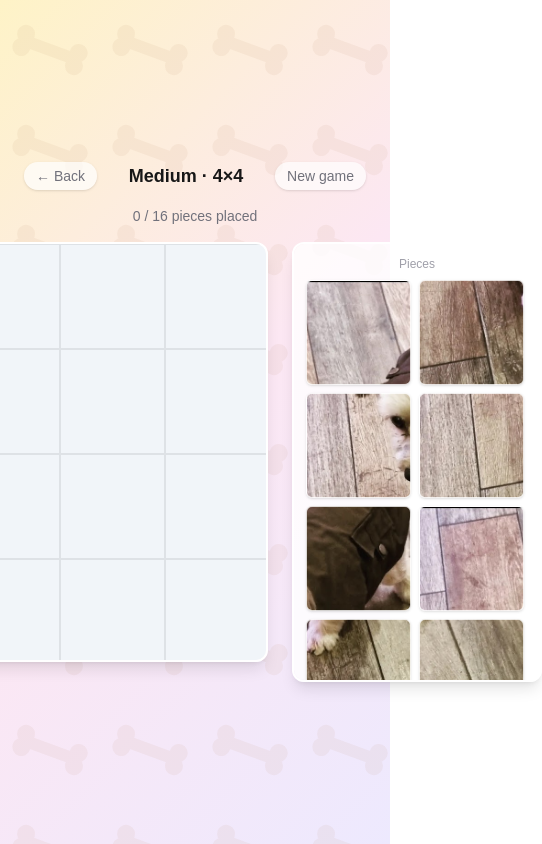
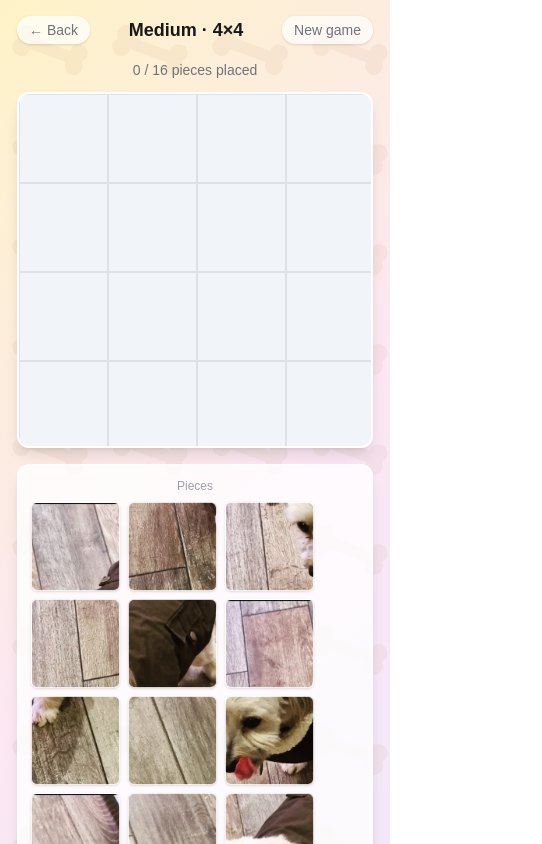
Before and after one commit to essjayryanl/jimmy_puzzle, a Next.js app: page / in a window 390 px wide. Both pictures are taken after a click on the button "Start puzzle →". Shown: the top 844 px of the page, 542 px wide, since content can reach past the window. Built offline with nearby package versions, Linux system fonts and the light colour scheme.

Commit message:
Mobile responsive: pointer events, dynamic board sizing, stacked layout

```diff
--- a/app/components/PuzzleGame.tsx
+++ b/app/components/PuzzleGame.tsx
@@ -5,7 +5,7 @@ import Fireworks from './Fireworks'
 
 export type Difficulty = 'easy' | 'medium' | 'hard'
 const GRID: Record<Difficulty, number> = { easy: 3, medium: 4, hard: 5 }
-const BOARD_SIZE = 420
+const MAX_BOARD = 420
 
 function shuffle<T>(arr: T[]): T[] {
   const a = [...arr]
@@ -33,6 +33,7 @@ function pieceStyle(pieceId: number, cols: number, size: number): React.CSSPrope
     backgroundPosition: `-${col * size}px -${row * size}px`,
     backgroundRepeat: 'no-repeat',
     flexShrink: 0,
+    touchAction: 'none',
   }
 }
 
@@ -50,8 +51,21 @@ interface Props {
 
 export default function PuzzleGame({ difficulty, onBack }: Props) {
   const cols = GRID[difficulty]
-  const pieceSize = BOARD_SIZE / cols
   const total = cols * cols
+
+  // Responsive: fills screen width on mobile, capped at MAX_BOARD on desktop
+  const [boardSize, setBoardSize] = useState(MAX_BOARD)
+  useEffect(() => {
+    const calc = () => {
+      const maxW = Math.min(window.innerWidth - 32, MAX_BOARD)
+      setBoardSize(Math.floor(maxW / cols) * cols)
+    }
+    calc()
+    window.addEventListener('resize', calc)
+    return () => window.removeEventListener('resize', calc)
+  }, [cols])
+
+  const pieceSize = boardSize / cols
 
   const [slotMap, setSlotMap] = useState<Record<number, number>>({})
   const [tray, setTray] = useState<number[]>(() =>
@@ -62,11 +76,15 @@ export default function PuzzleGame({ difficulty, onBack }: Props) {
   const [flash, setFlash] = useState<Set<number>>(new Set())
 
   const boardRef = useRef<HTMLDivElement>(null)
-  // Refs to avoid stale closures in window event handlers
+  // Refs so event handlers always read current values without stale closures
   const slotRef = useRef(slotMap)
   const trayRef = useRef(tray)
+  const boardSizeRef = useRef(boardSize)
+  const pieceSizeRef = useRef(pieceSize)
   slotRef.current = slotMap
   trayRef.current = tray
+  boardSizeRef.current = boardSize
+  pieceSizeRef.current = pieceSize
 
   // Win check
   useEffect(() => {
@@ -76,18 +94,23 @@ export default function PuzzleGame({ difficulty, onBack }: Props) {
     }
   }, [slotMap, total])
 
-  const startDrag = useCallback((e: React.MouseEvent, pieceId: number, fromSlot: number | null) => {
+  const startDrag = useCallback((e: React.PointerEvent, pieceId: number, fromSlot: number | null) => {
     e.preventDefault()
     const rect = (e.currentTarget as HTMLElement).getBoundingClientRect()
-    setDrag({ pieceId, fromSlot, mouseX: e.clientX, mouseY: e.clientY, offsetX: e.clientX - rect.left, offsetY: e.clientY - rect.top })
+    setDrag({
+      pieceId, fromSlot,
+      mouseX: e.clientX, mouseY: e.clientY,
+      offsetX: e.clientX - rect.left, offsetY: e.clientY - rect.top,
+    })
   }, [])
 
   useEffect(() => {
     if (!drag) return
 
-    const onMove = (e: MouseEvent) => setDrag(d => d ? { ...d, mouseX: e.clientX, mouseY: e.clientY } : null)
+    const onMove = (e: PointerEvent) =>
+      setDrag(d => d ? { ...d, mouseX: e.clientX, mouseY: e.clientY } : null)
 
-    const onUp = (e: MouseEvent) => {
+    const onUp = (e: PointerEvent) => {
       if (!drag || !boardRef.current) { setDrag(null); return }
 
       const rect = boardRef.current.getBoundingClientRect()
@@ -95,9 +118,11 @@ export default function PuzzleGame({ difficulty, onBack }: Props) {
       const y = e.clientY - rect.top
       const sm = slotRef.current
       const tr = trayRef.current
+      const bs = boardSizeRef.current
+      const ps = pieceSizeRef.current
 
-      if (x >= 0 && x < BOARD_SIZE && y >= 0 && y < BOARD_SIZE) {
-        const targetSlot = Math.floor(y / pieceSize) * cols + Math.floor(x / pieceSize)
+      if (x >= 0 && x < bs && y >= 0 && y < bs) {
+        const targetSlot = Math.floor(y / ps) * cols + Math.floor(x / ps)
         const displaced = sm[targetSlot]
 
         const newSlotMap = { ...sm }
@@ -110,13 +135,11 @@ export default function PuzzleGame({ difficulty, onBack }: Props) {
         setSlotMap(newSlotMap)
         setTray(newTray)
 
-        // Flash green if piece landed in its correct slot
         if (targetSlot === drag.pieceId) {
           setFlash(s => new Set([...s, targetSlot]))
           setTimeout(() => setFlash(s => { const n = new Set(s); n.delete(targetSlot); return n }), 600)
         }
       } else if (drag.fromSlot !== null) {
-        // Dropped outside board — return piece to tray
         const newSlotMap = { ...sm }
         delete newSlotMap[drag.fromSlot]
         setSlotMap(newSlotMap)
@@ -126,10 +149,13 @@ export default function PuzzleGame({ difficulty, onBack }: Props) {
       setDrag(null)
     }
 
-    window.addEventListener('mousemove', onMove)
-    window.addEventListener('mouseup', onUp)
-    return () => { window.removeEventListener('mousemove', onMove); window.removeEventListener('mouseup', onUp) }
-  }, [drag, cols, pieceSize])
+    window.addEventListener('pointermove', onMove)
+    window.addEventListener('pointerup', onUp)
+    return () => {
+      window.removeEventListener('pointermove', onMove)
+      window.removeEventListener('pointerup', onUp)
+    }
+  }, [drag, cols])
 
   const reset = () => {
     setSlotMap({})
@@ -139,19 +165,14 @@ export default function PuzzleGame({ difficulty, onBack }: Props) {
     setFlash(new Set())
   }
 
-  const trayWidth = 2 * (pieceSize + 8) + 24
-
   return (
-    <div
-      className="bone-bg min-h-screen flex flex-col items-center justify-center p-6"
-      style={{ userSelect: 'none' }}
-    >
+    <div className="bone-bg min-h-screen flex flex-col items-center justify-center p-4" style={{ userSelect: 'none' }}>
       {won && <Fireworks />}
 
       {/* Win overlay */}
       {won && (
         <div className="fixed inset-0 flex items-center justify-center z-40" style={{ background: 'rgba(0,0,0,0.35)', backdropFilter: 'blur(4px)' }}>
-          <div className="bg-white rounded-3xl shadow-2xl p-12 text-center max-w-xs w-full">
+          <div className="bg-white rounded-3xl shadow-2xl p-10 text-center max-w-xs w-full mx-4">
             <div className="text-6xl mb-4">🎉</div>
             <h2 className="text-3xl font-black mb-2">You did it!</h2>
             <p className="text-zinc-500 mb-8 text-sm">Jimmy is back in one piece!</p>
@@ -168,7 +189,7 @@ export default function PuzzleGame({ difficulty, onBack }: Props) {
       )}
 
       {/* Header */}
-      <div className="flex items-center gap-4 mb-4 w-full max-w-3xl">
+      <div className="flex items-center gap-4 mb-4 w-full" style={{ maxWidth: boardSize }}>
         <button onClick={onBack} className="text-sm text-zinc-500 hover:text-zinc-800 transition-colors px-3 py-1 rounded-full bg-white/70 shadow-sm">
           ← Back
         </button>
@@ -180,17 +201,15 @@ export default function PuzzleGame({ difficulty, onBack }: Props) {
         </button>
       </div>
 
-      <div className="text-sm text-zinc-500 mb-4">
+      <div className="text-sm text-zinc-500 mb-3">
         {Object.keys(slotMap).length} / {total} pieces placed
       </div>
 
-      {/* Game area */}
-      <div className="flex gap-6 items-start">
-        {/* Board */}
+      {/* Board — stacked above tray on all screen sizes */}
       <div
         ref={boardRef}
-          className="relative rounded-xl overflow-hidden shadow-lg border-2 border-white bg-white/80"
-          style={{ width: BOARD_SIZE, height: BOARD_SIZE }}
+        className="relative rounded-xl overflow-hidden shadow-lg border-2 border-white bg-white/80 mb-4"
+        style={{ width: boardSize, height: boardSize }}
       >
         {Array.from({ length: total }, (_, i) => {
           const row = Math.floor(i / cols)
@@ -212,9 +231,8 @@ export default function PuzzleGame({ difficulty, onBack }: Props) {
             >
               {placed !== undefined && !draggingThis && (
                 <div
-                    className="cursor-grab active:cursor-grabbing"
                   style={pieceStyle(placed, cols, pieceSize)}
-                    onMouseDown={(e) => startDrag(e, placed, i)}
+                  onPointerDown={(e) => startDrag(e, placed, i)}
                 />
               )}
             </div>
@@ -222,10 +240,10 @@ export default function PuzzleGame({ difficulty, onBack }: Props) {
         })}
       </div>
 
-        {/* Tray */}
+      {/* Tray — wrapping grid below the board */}
       <div
-          className="rounded-xl border-2 border-white bg-white/80 shadow-lg p-3 overflow-y-auto"
-          style={{ width: trayWidth, maxHeight: BOARD_SIZE + 20 }}
+        className="rounded-xl border-2 border-white bg-white/80 shadow-lg p-3"
+        style={{ width: boardSize }}
       >
         <p className="text-xs text-zinc-400 text-center mb-2 font-medium">Pieces</p>
         <div className="flex flex-wrap gap-2">
@@ -234,12 +252,11 @@ export default function PuzzleGame({ difficulty, onBack }: Props) {
             .map(id => (
               <div
                 key={id}
-                  className="cursor-grab active:cursor-grabbing rounded-md shadow-sm hover:shadow-md transition-shadow border border-white/80"
+                className="rounded-md shadow-sm border border-white/80"
                 style={pieceStyle(id, cols, pieceSize)}
-                  onMouseDown={(e) => startDrag(e, id, null)}
+                onPointerDown={(e) => startDrag(e, id, null)}
               />
             ))}
-          </div>
         </div>
       </div>
 
--- a/app/page.tsx
+++ b/app/page.tsx
@@ -19,7 +19,7 @@ export default function Home() {
 
   return (
     <div className="bone-bg min-h-screen flex items-center justify-center p-8">
-      <div className="bg-white rounded-3xl shadow-xl p-10 max-w-sm w-full text-center">
+      <div className="bg-white rounded-3xl shadow-xl p-8 max-w-sm w-full text-center mx-4">
         <div className="text-5xl mb-2">🐶</div>
         <h1 className="text-3xl font-black mb-6">{"Jimmy's Puzzle"}</h1>
 
```
Also changed, not shown: 1 other file (tests, documents, lock files or other folders). Lines whose indentation alone changed are shown as unchanged.
